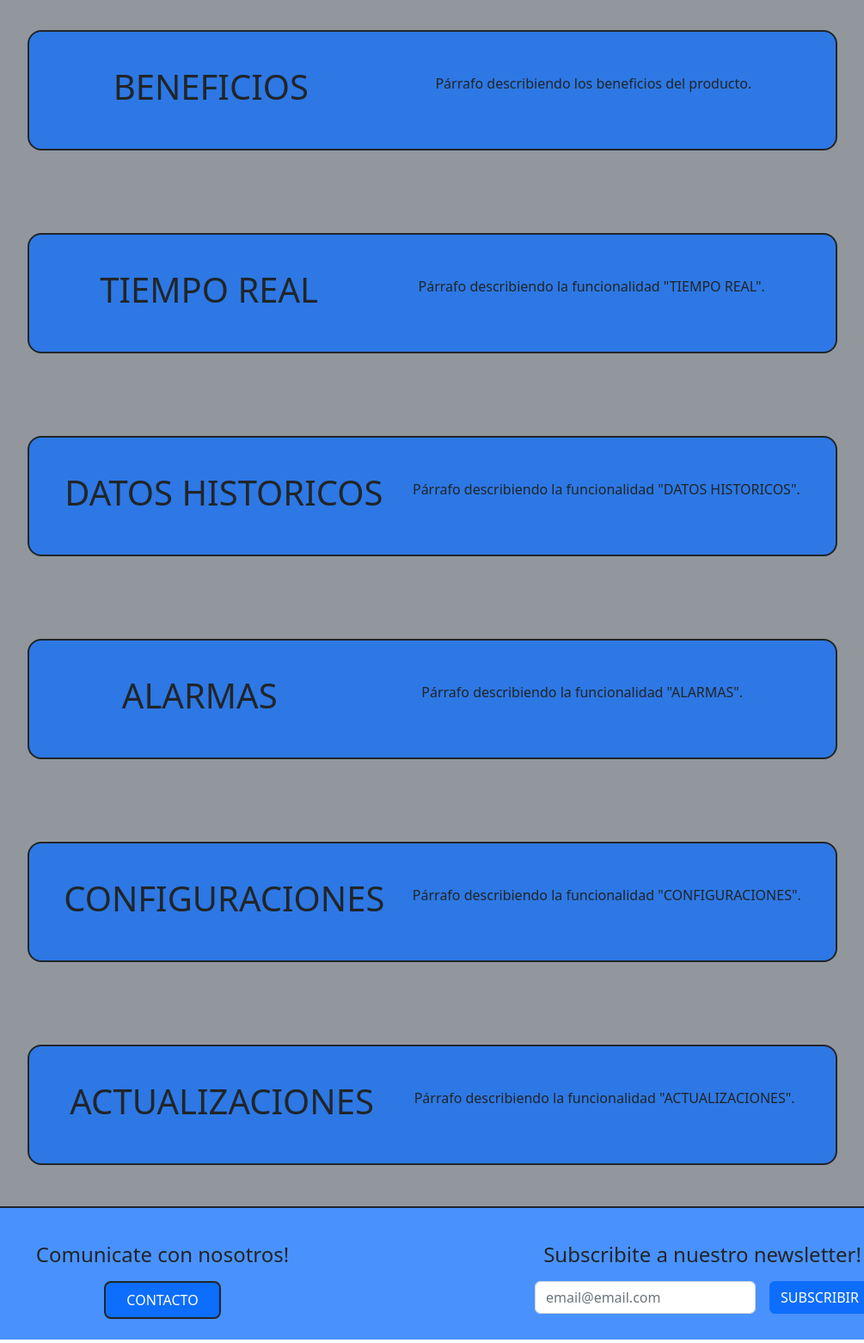
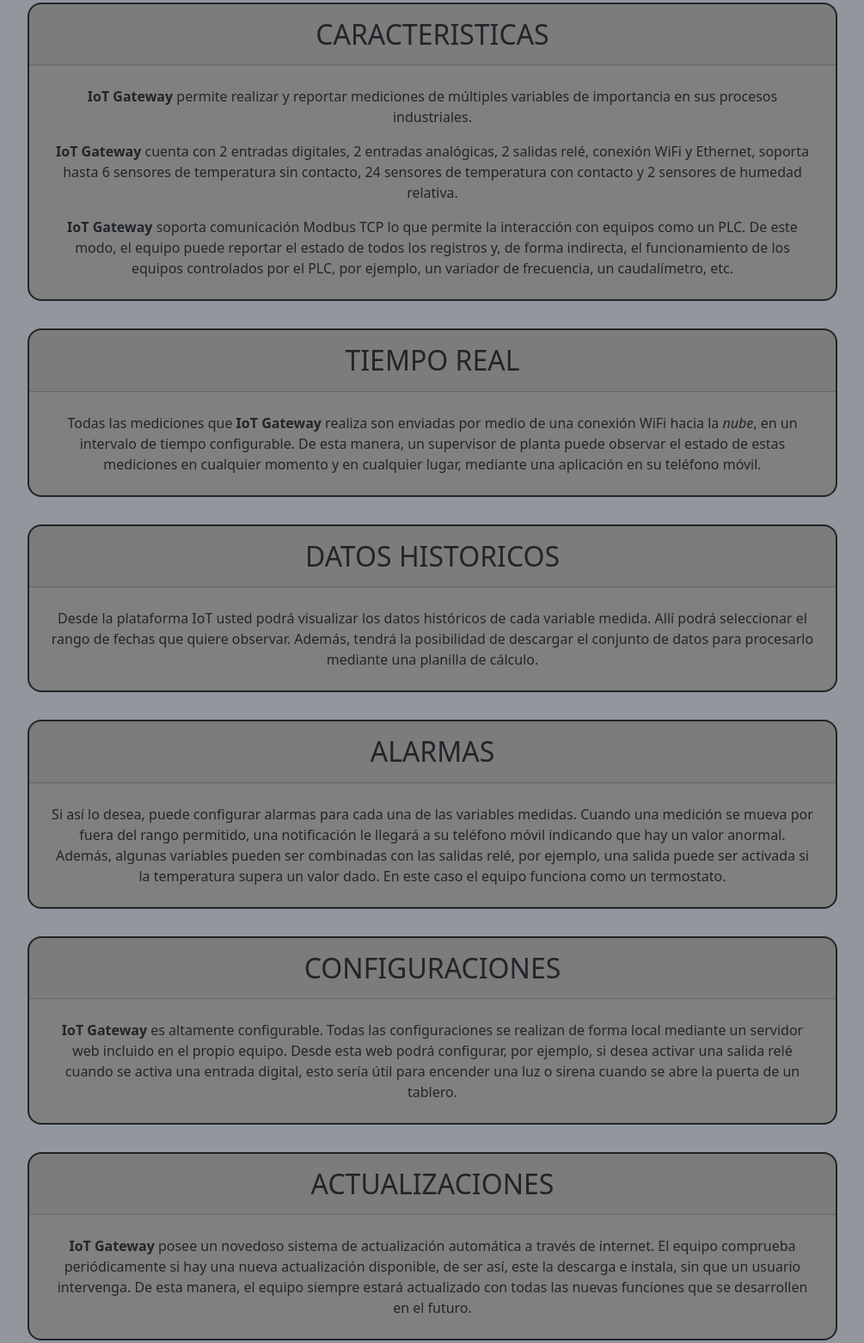
Before and after one commit to LuisLebus/IoT-Gateway, a plain HTML site: page pages/product_description.html in a window 1280 px wide. Shown: the part 340-1902 px from the top of the page at 86% size, without its empty margins (137-1142 px from the left). Drawn offline with nearby package versions, Linux system fonts and the light colour scheme.

Commit message:
Update text and images. Change some animations.

```diff
--- a/css/styles.css
+++ b/css/styles.css
@@ -50,11 +50,24 @@
 /* --------------------------------   galery.html   --------------------------------- */
 /* ---------------------------------------------------------------------------------- */
 
-.galery_img {
+.galery__img {
   filter: grayscale(1);
   transition: 0.5s;
 }
 
-.galery_img:hover {
+.galery__img:hover {
   filter: none;
 }
+
+/* ---------------------------------------------------------------------------------- */
+/* --------------------------   product_description.html   -------------------------- */
+/* ---------------------------------------------------------------------------------- */
+
+.prod_desc__card {
+  background-color: gray;
+  transition: 0.5s;
+}
+
+.prod_desc__card:hover {
+  background-color: lightgrey;
+}
--- a/pages/product_description.html
+++ b/pages/product_description.html
@@ -41,29 +41,55 @@
     </main>
 
     <section class="container-fluid d-flex flex-column align-items-center justify-content-between border-bottom border-2 border-dark bg-secondary bg-opacity-75">
-        <div class="container-fluid d-flex flex-column flex-lg-row align-items-center justify-content-around border border-2 border-dark bg-primary bg-opacity-75 w-75 m-5 p-4 rounded-4">
-            <h3 class="fs-1 text-dark text-center p-3">BENEFICIOS</h2>
-            <p class="text-dark text-center p-3">Párrafo describiendo los beneficios del producto.</p>
+        <div class="card text-center m-3 w-75 border border-2 border border-2 border-dark rounded-4 prod_desc__card">
+            <h5 class="card-header fs-2 text-dark p-3">CARACTERISTICAS</h5>
+            <div class="card-body p-4">
+                <p class="card-text text-dark text-center"> <b>IoT Gateway</b> permite realizar y reportar mediciones de múltiples variables de importancia en sus procesos industriales.</p>
+                <p class="card-text text-dark text-center"> <b>IoT Gateway</b> cuenta con 2 entradas digitales, 2 entradas analógicas, 2 salidas relé, conexión WiFi y Ethernet, soporta hasta 6 sensores de temperatura sin contacto, 24 sensores de temperatura con contacto y 2 sensores de humedad relativa.</p>
+                <p class="card-text text-dark text-center"> <b>IoT Gateway</b> soporta comunicación Modbus TCP lo que permite la interacción con equipos como un PLC. De este modo, el equipo puede reportar el estado de todos los registros y, de forma indirecta, el funcionamiento de los equipos controlados por el PLC, por ejemplo, un variador de frecuencia, un caudalímetro, etc.</p>
+            </div>
         </div>
-        <div class="container-fluid d-flex flex-column flex-lg-row align-items-center justify-content-around border border-2 border-dark bg-primary bg-opacity-75 w-75 m-5 p-4 rounded-4">
-            <h3 class="fs-1 text-dark text-center p-3">TIEMPO REAL</h2>
-            <p class="text-dark text-center p-3">Párrafo describiendo la funcionalidad "TIEMPO REAL".</p>
+
+        <div class="card text-center m-3 w-75 border border-2 border border-2 border-dark rounded-4 prod_desc__card">
+            <h5 class="card-header fs-2 text-dark p-3">TIEMPO REAL</h5>
+            <div class="card-body p-4">
+                <p class="card-text text-dark text-center"> Todas las mediciones que <b>IoT Gateway</b> realiza son enviadas por medio de una conexión WiFi hacia la <i>nube</i>, en un intervalo de tiempo configurable. De esta manera, un supervisor de planta puede observar el estado de estas mediciones en cualquier momento y en cualquier lugar, mediante una aplicación en su teléfono móvil.</p>
+            </div>
         </div>
-        <div class="container-fluid d-flex flex-column flex-lg-row align-items-center justify-content-around border border-2 border-dark bg-primary bg-opacity-75 w-75 m-5 p-4 rounded-4">
-            <h3 class="fs-1 text-dark text-center p-3">DATOS HISTORICOS</h2>
-            <p class="text-dark text-center p-3">Párrafo describiendo la funcionalidad "DATOS HISTORICOS".</p>
+
+        <div class="card text-center m-3 w-75 border border-2 border border-2 border-dark rounded-4 prod_desc__card">
+            <h5 class="card-header fs-2 text-dark p-3">DATOS HISTORICOS</h5>
+            <div class="card-body p-4">
+                <p class="card-text text-dark text-center">Desde la plataforma IoT usted podrá visualizar los datos históricos de cada variable medida. Allí podrá seleccionar el rango de fechas que quiere observar. Además, tendrá la posibilidad de descargar el conjunto de datos para procesarlo mediante una planilla de cálculo.</p>
+            </div>
         </div>
-        <div class="container-fluid d-flex flex-column flex-lg-row align-items-center justify-content-around border border-2 border-dark bg-primary bg-opacity-75 w-75 m-5 p-4 rounded-4">
-            <h3 class="fs-1 text-dark text-center p-3">ALARMAS</h2>
-            <p class="text-dark text-center p-3">Párrafo describiendo la funcionalidad "ALARMAS".</p>
+
+        <div class="card text-center m-3 w-75 border border-2 border border-2 border-dark rounded-4 prod_desc__card">
+            <h5 class="card-header fs-2 text-dark p-3">ALARMAS</h5>
+            <div class="card-body p-4">
+                <p class="card-text text-dark text-center">Si así lo desea, puede configurar alarmas para cada una de las variables medidas. Cuando una medición se mueva por fuera del rango permitido, una notificación le llegará a su teléfono móvil indicando que hay un valor anormal. Además, algunas variables pueden ser combinadas con las salidas relé, por ejemplo, una salida puede ser activada si la temperatura supera un valor dado. En este caso el equipo funciona como un termostato.</p>
+            </div>
         </div>
-        <div class="container-fluid d-flex flex-column flex-lg-row align-items-center justify-content-around border border-2 border-dark bg-primary bg-opacity-75 w-75 m-5 p-4 rounded-4">
-            <h3 class="fs-1 text-dark text-center p-3">CONFIGURACIONES</h2>
-            <p class="text-dark text-center p-3">Párrafo describiendo la funcionalidad "CONFIGURACIONES".</p>
+
+        <div class="card text-center m-3 w-75 border border-2 border border-2 border-dark rounded-4 prod_desc__card">
+            <h5 class="card-header fs-2 text-dark p-3">CONFIGURACIONES</h5>
+            <div class="card-body p-4">
+                <p class="card-text text-dark text-center"> <b>IoT Gateway</b> es altamente configurable. Todas las configuraciones se realizan de forma local mediante un servidor web incluido en el propio equipo. Desde esta web podrá configurar, por ejemplo, si desea activar una salida relé cuando se activa una entrada digital, esto sería útil para encender una luz o sirena cuando se abre la puerta de un tablero.
+            </div>
         </div>
-        <div class="container-fluid d-flex flex-column flex-lg-row align-items-center justify-content-around border border-2 border-dark bg-primary bg-opacity-75 w-75 m-5 p-4 rounded-4">
-            <h3 class="fs-1 text-dark text-center p-3">ACTUALIZACIONES</h2>
-            <p class="text-dark text-center p-3">Párrafo describiendo la funcionalidad "ACTUALIZACIONES".</p>
+
+        <div class="card text-center m-3 w-75 border border-2 border border-2 border-dark rounded-4 prod_desc__card">
+            <h5 class="card-header fs-2 text-dark p-3">ACTUALIZACIONES</h5>
+            <div class="card-body p-4">
+                <p class="card-text text-dark text-center"> <b>IoT Gateway</b> posee un novedoso sistema de actualización automática a través de internet. El equipo comprueba periódicamente si hay una nueva actualización disponible, de ser así, este la descarga e instala, sin que un usuario intervenga. De esta manera, el equipo siempre estará actualizado con todas las nuevas funciones que se desarrollen en el futuro.</p>
+            </div>
+        </div>
+
+        <div class="card text-center m-3 w-75 border border-2 border border-2 border-dark rounded-4 prod_desc__card">
+            <h5 class="card-header fs-2 text-dark p-3">PLATAFORMA IoT</h5>
+            <div class="card-body p-4">
+                <p class="card-text text-dark text-center">Los usuarios podrán ver toda la información que registra y reporta el equipo, a través de una aplicación móvil, disponible para dispositivos Android y Apple. Desde esta plataforma se tendrá acceso a los valores en tiempo real, eventos y alarmas en curso, historiales de datos, entre otra información.</p>
+            </div>
         </div>
     </section>
 
```
Also changed, not shown: pages/about_dyt.html (+2 -2 lines), pages/galery.html (+24 -6 lines), assets/images/img_1.jpeg (deleted), assets/images/img_2.jpeg (deleted), assets/images/img_3.png (deleted), assets/images/img_4.png (deleted), assets/images/img_5.jpeg (deleted), assets/images/img_6.jpeg (deleted), 6 other files.
